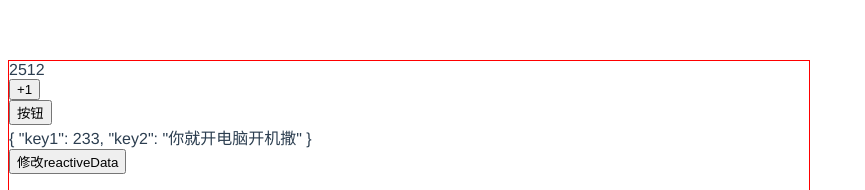
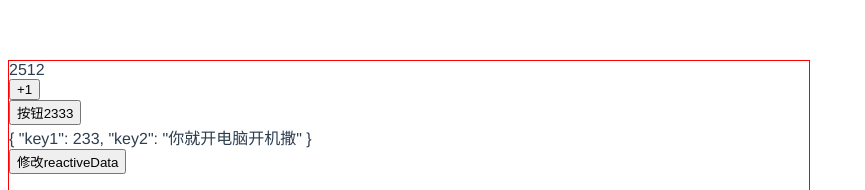
Before and after one commit to LeeDebug/GitTest, a Vue app: page / in a window 1280 px wide. Shown: the top 190 px of the page, without its empty margins (0-865 px from the left). Built offline with nearby package versions, Linux system fonts and the light colour scheme.

Commit message:
fix push.sh

```diff
--- a/src/App.vue
+++ b/src/App.vue
@@ -4,7 +4,7 @@
     <!-- <HelloWorld msg="Hello Vue 3.0 + Vite" /> -->
     {{ data1 }}
     <button @click="data1++">+1</button>
-    <button @click="handleTest(data1)">按钮</button>
+    <button @click="handleTest(data1)">按钮2333</button>
     <div class="text">
       {{reactiveData}}
     </div>
```
Also changed, not shown: 1 other file (tests, documents, lock files or other folders).
